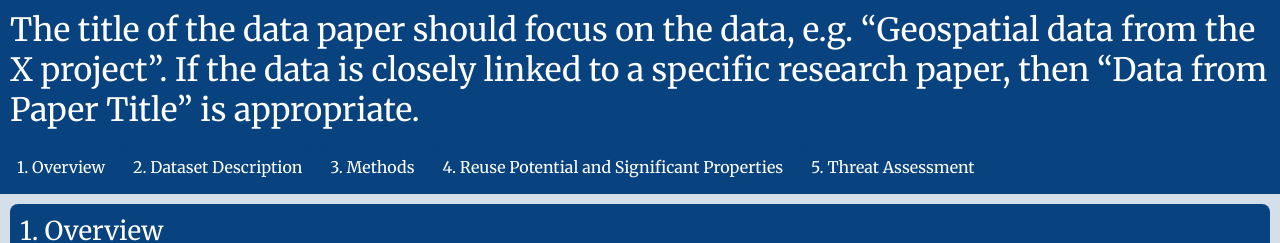
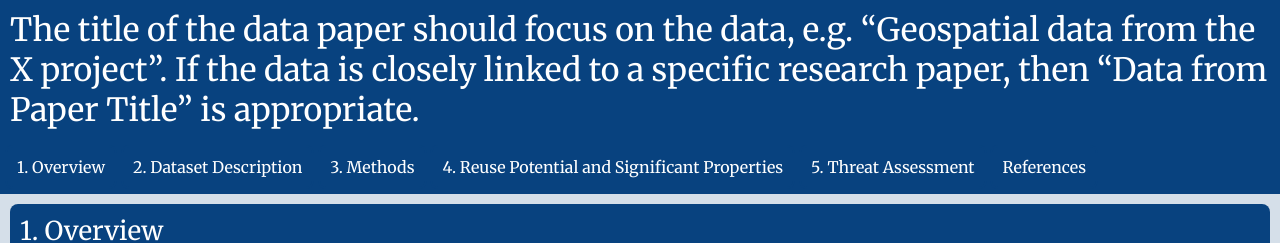
Before and after one commit to svilag/SI667, a plain HTML site: page index.html in a window 1280 px wide. Shown: the top 243 px of the page. Drawn offline with Linux system fonts and the light colour scheme.

Commit message:
Update index.html

```diff
--- a/index.html
+++ b/index.html
@@ -19,6 +19,7 @@
                 <li><a href="#methods">3. Methods</a></li>
                 <li><a href="#reuse">4. Reuse Potential and Significant Properties</a></li>
                 <li><a href="#threatassessment">5. Threat Assessment</a></li>
+                <li><a href-"#references">References</a></li>
             </ul>
         </nav>
     </header>
```
